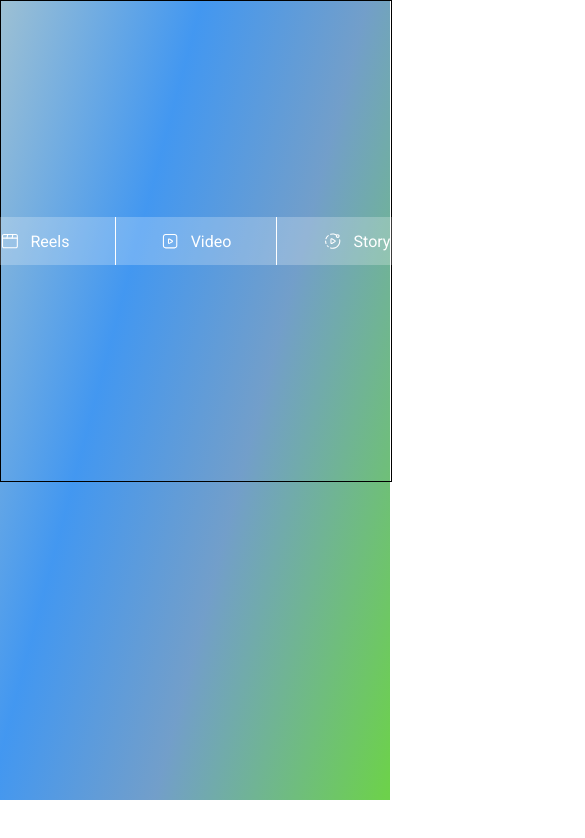
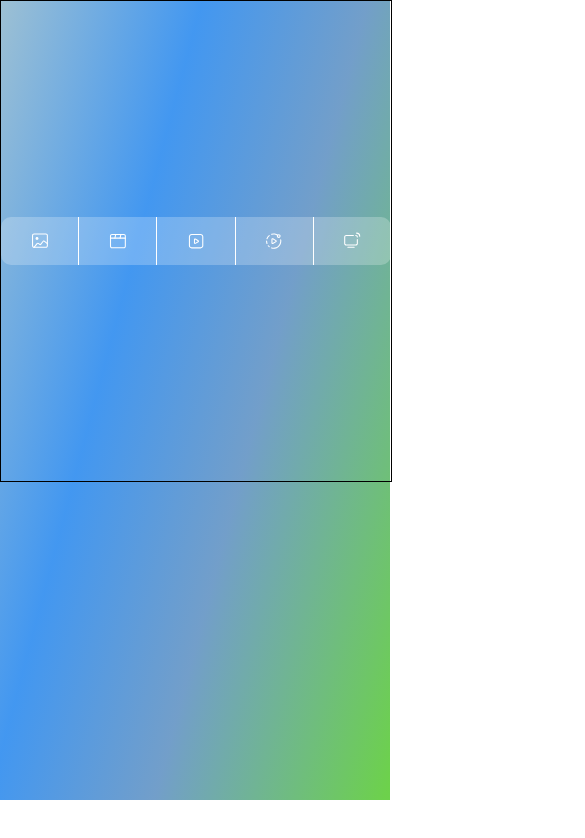
Before and after one commit to dvlpr2003/Instagram-media-downloader, a React (Vite) app: page / in a window 390 px wide. Shown: the top 838 px of the page, 585 px wide, since content can reach past the window. Built offline with nearby package versions, Linux system fonts and the light colour scheme; a web font is replaced by a local one.

Commit message:
section-1

```diff
--- a/src/Home/container-1.jsx
+++ b/src/Home/container-1.jsx
@@ -16,24 +16,24 @@ function Section1Elements(){
             <div id="section-elements-nav-option" >
                 <a href="#" className="w3-c7 justify" style={{border:"none"}}>
                     <img src="photo.svg" alt="photo"  className="insta-svg-img"/>
-                    <span>Photo</span>
+                    <span className="name-w3-c7">Photo</span>
                 </a>
                 <a href="#" className="w3-c7 justify">
 
                     <img src="reels.svg" alt="reels"  className="insta-svg-img" />
-                    <span>Reels</span>
+                    <span className="name-w3-c7">Reels</span>
                 </a>
                 <a href="#" className="w3-c7 justify">
                     <img src="video.svg" alt="video" className="insta-svg-img"/>
-                    <span>Video</span>
+                    <span className="name-w3-c7">Video</span>
                 </a>
                 <a href="#" className="w3-c7 justify">
                     <img src="story.svg" alt="story" className="insta-svg-img" />
-                    <span>Story</span>
+                    <span className="name-w3-c7">Story</span>
                 </a>
                 <a href="#" className="w3-c7 justify">
                     <img src="highlights.svg" alt="Highlights"  className="insta-svg-img"/>
-                    <span>Highlights</span>
+                    <span className="name-w3-c7">Highlights</span>
                 </a>
             </div>
 
--- a/src/Home/container.css
+++ b/src/Home/container.css
@@ -25,8 +25,9 @@ section{
 }
 
 #section-elements-nav-option{
-    margin: 4rem;
-    width: auto;
+
+    width: 100%;
+
     display: flex;
     justify-content: center;
     align-items: center;
@@ -35,7 +36,10 @@ section{
 
 }
 .w3-c7{
-    width: 10rem;
+
+    /* width:10rem; */
+    flex-basis: 20rem;
+    flex-grow: 1;
     height: 3rem;
     border-left: 1px solid white;
 
@@ -54,3 +58,14 @@ section{
     max-width: 100%;
     height: auto;
 }
+
+@media(min-width:100px) and (max-width:700px){
+    #section-elements{
+    }
+    .name-w3-c7{
+        display: none;
+    }
+    .w3-c7{
+        /* width: 3rem; */
+    }
+}
```
